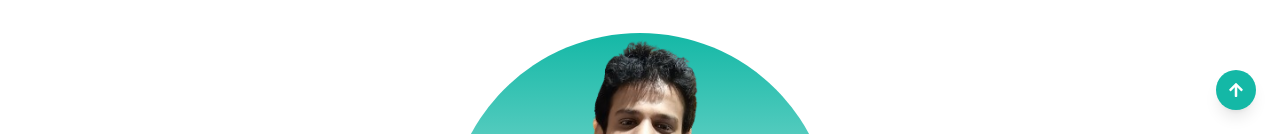
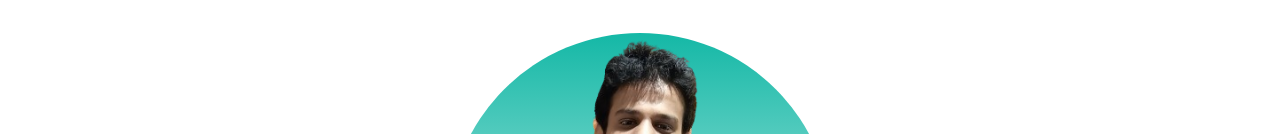
Before and after one commit to ashutosh-mohanty05/protfolio, a Next.js app: page / in a window 1280 px wide. Shown: the part 666-800 px from the top of the page. Built offline with nearby package versions, Linux system fonts and the light colour scheme.

Commit message:
Update page.js

```diff
--- a/app/page.js
+++ b/app/page.js
@@ -270,12 +270,25 @@ I also have experience with <span className="text-teal-500">Linux</span>, <span
         </div>
       </div>
 
-      <button
+     <button
   onClick={scrollToTop}
-  className="fixed bottom-6 right-6 z-50 bg-teal-500 hover:bg-teal-600 text-white p-3 rounded-full shadow-lg hover:scale-110 transition"
+  className={`
+    fixed bottom-6 right-6
+    z-50
+    transition-all duration-300 ease-in-out
+    ${isVisible ? "opacity-100 visible" : "opacity-0 invisible"}
+    bg-teal-500 hover:bg-teal-600
+    text-white
+    p-3
+    rounded-full
+    shadow-lg hover:shadow-xl
+    hover:scale-110 active:scale-95
+  `}
+  aria-label="Scroll to top"
 >
-  <FaArrowUp />
+  <FaArrowUp size={18} />
 </button>
+
 
 
     </main>
```
